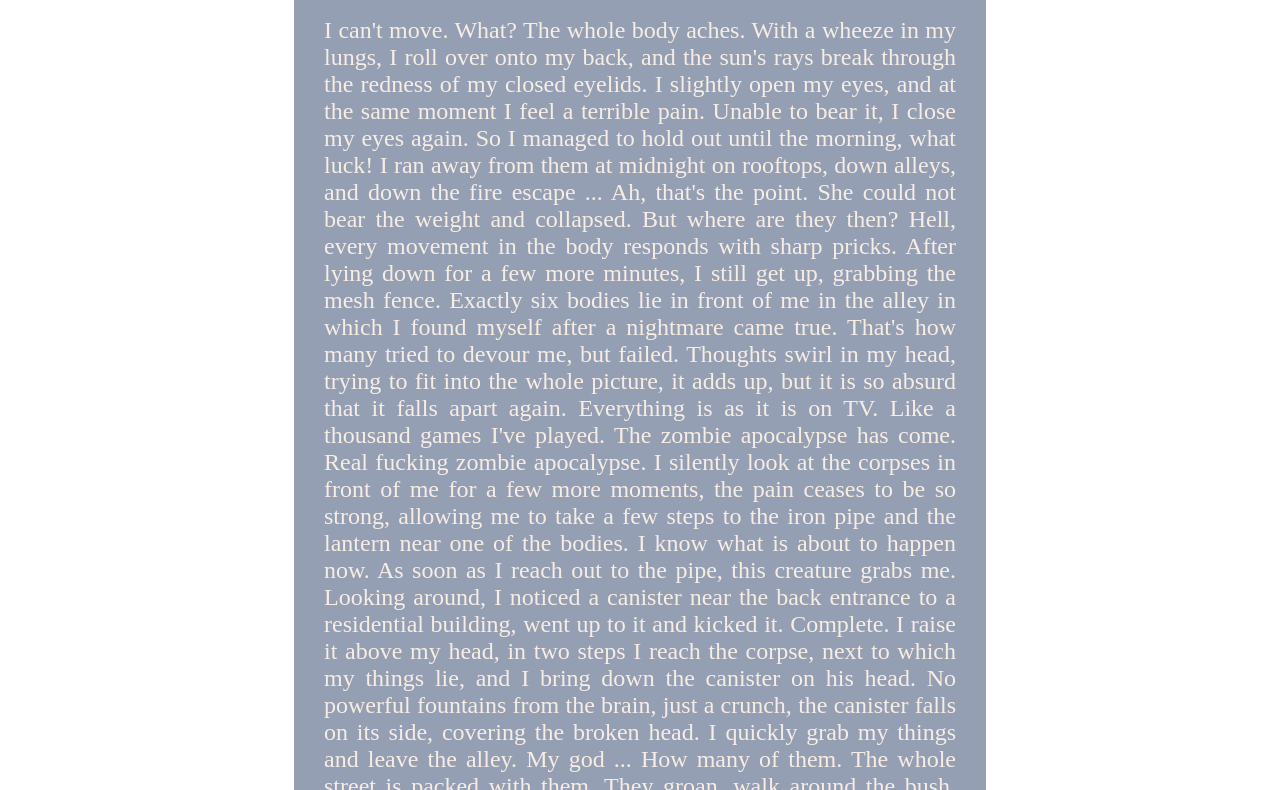
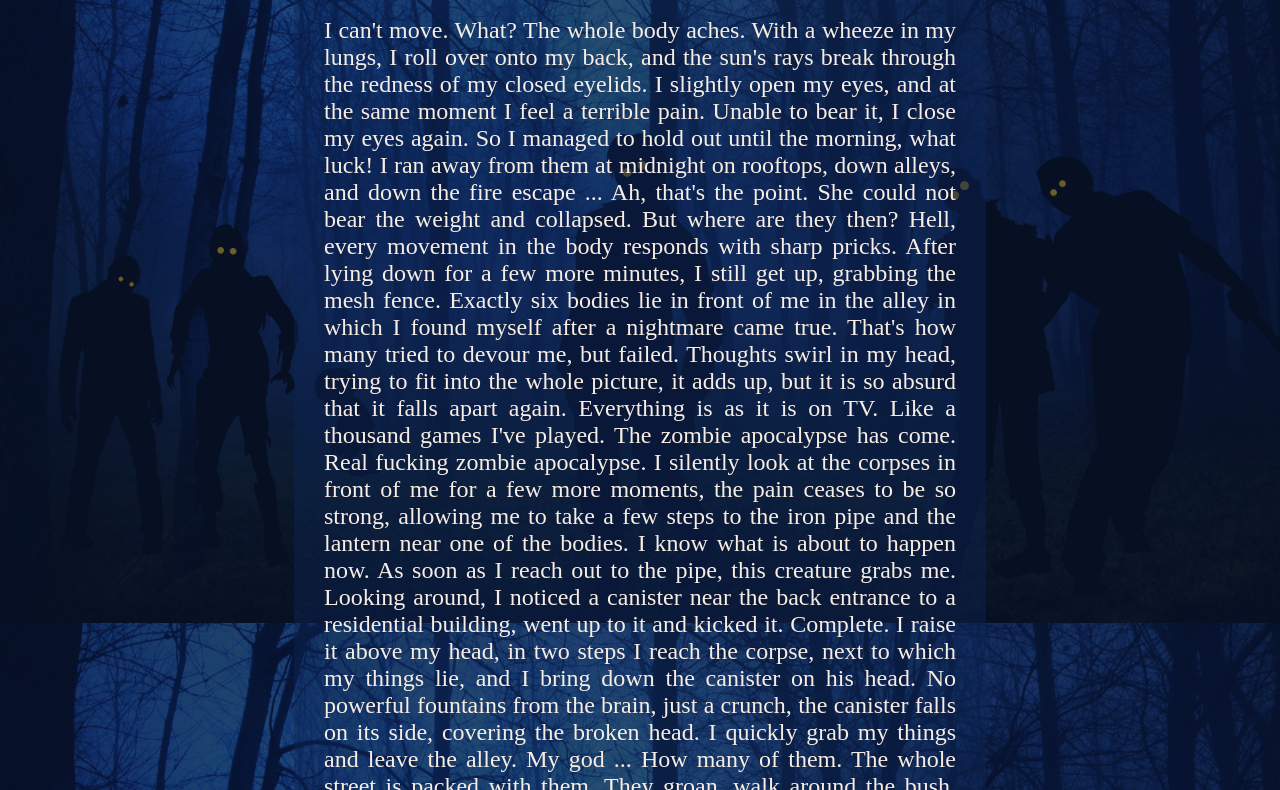
Before and after one commit to bobmagrega/zombiesite, a plain HTML site: page index.html in a window 1280 px wide. Shown: the part 177-967 px from the top of the page. Drawn offline with Linux system fonts and the light colour scheme.

Commit message:
Update styles.css

```diff
--- a/css/styles.css
+++ b/css/styles.css
@@ -1,6 +1,6 @@
 body {
 
-  background: url("root/pics/background.jpg") no-repeat top fixed;
+  background: url("/zombiesite/pics/background.jpg") no-repeat top fixed;
   background-size: cover;
   position: relative;
 
```
